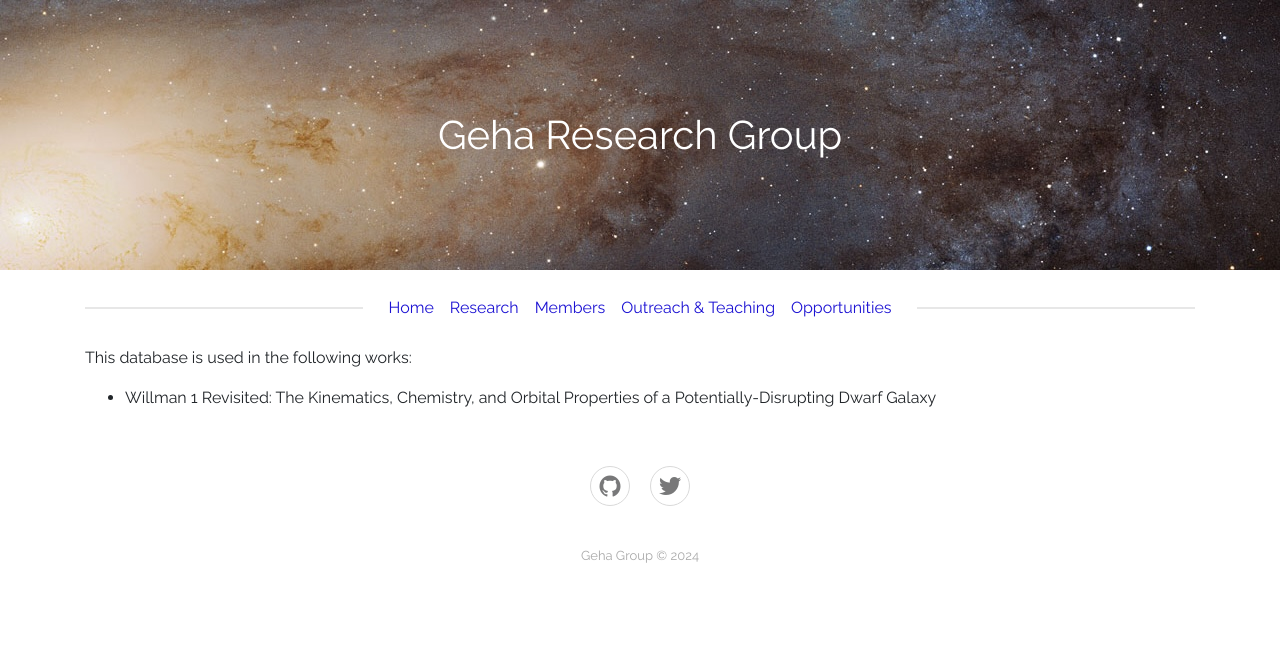
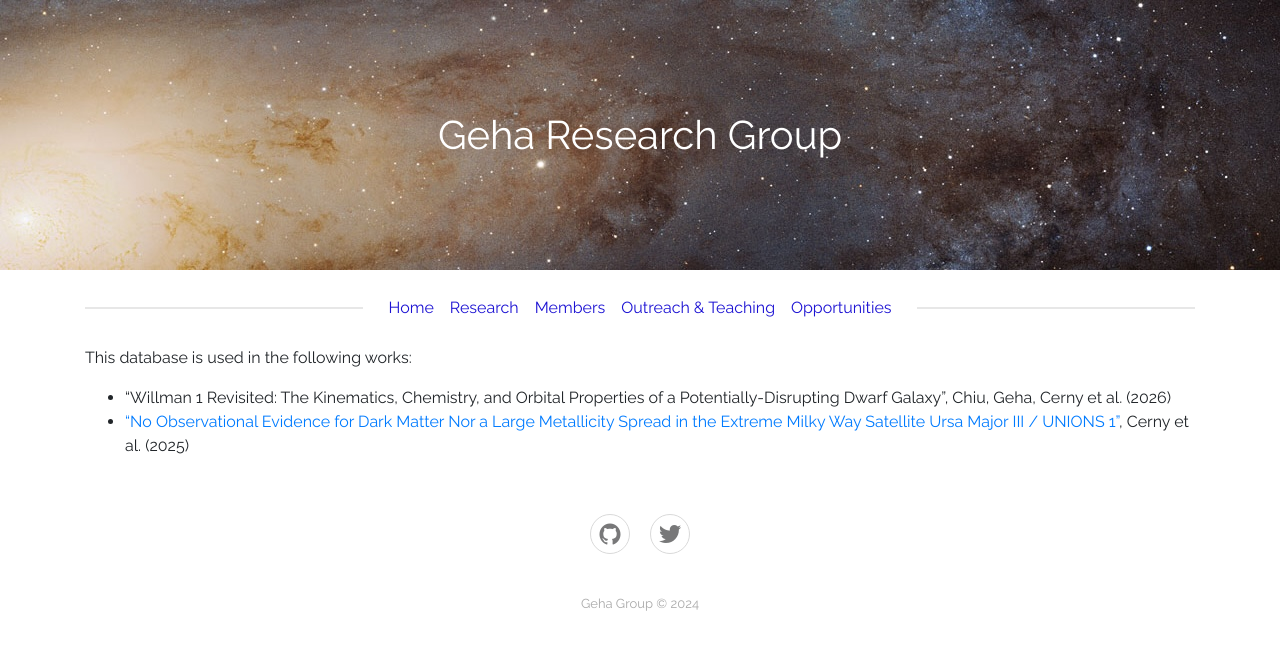
Before and after one commit to geha-group/geha-group.github.io, a Jekyll site: the page built from _deimos/other_papers.md, in a window 1280 px wide. Shown: the top 650 px of the page. Built offline with Jekyll 4.4.1, drawn with Linux system fonts in a browser that asks for light colours.

Commit message:
Update other_papers.md

```diff
--- a/_deimos/other_papers.md
+++ b/_deimos/other_papers.md
@@ -4,4 +4,5 @@ title: "Other Papers Using This Database"
 ---
 
 This database is used in the following works:
-- Willman 1 Revisited: The Kinematics, Chemistry, and Orbital Properties of a Potentially-Disrupting Dwarf Galaxy
+- "Willman 1 Revisited: The Kinematics, Chemistry, and Orbital Properties of a Potentially-Disrupting Dwarf Galaxy", Chiu, Geha, Cerny et al. (2026)
+- <a href ="https://scixplorer.org/abs/2025arXiv251002431C/abstract">"No Observational Evidence for Dark Matter Nor a Large Metallicity Spread in the Extreme Milky Way Satellite Ursa Major III / UNIONS 1"</a>, Cerny et al. (2025)
```
